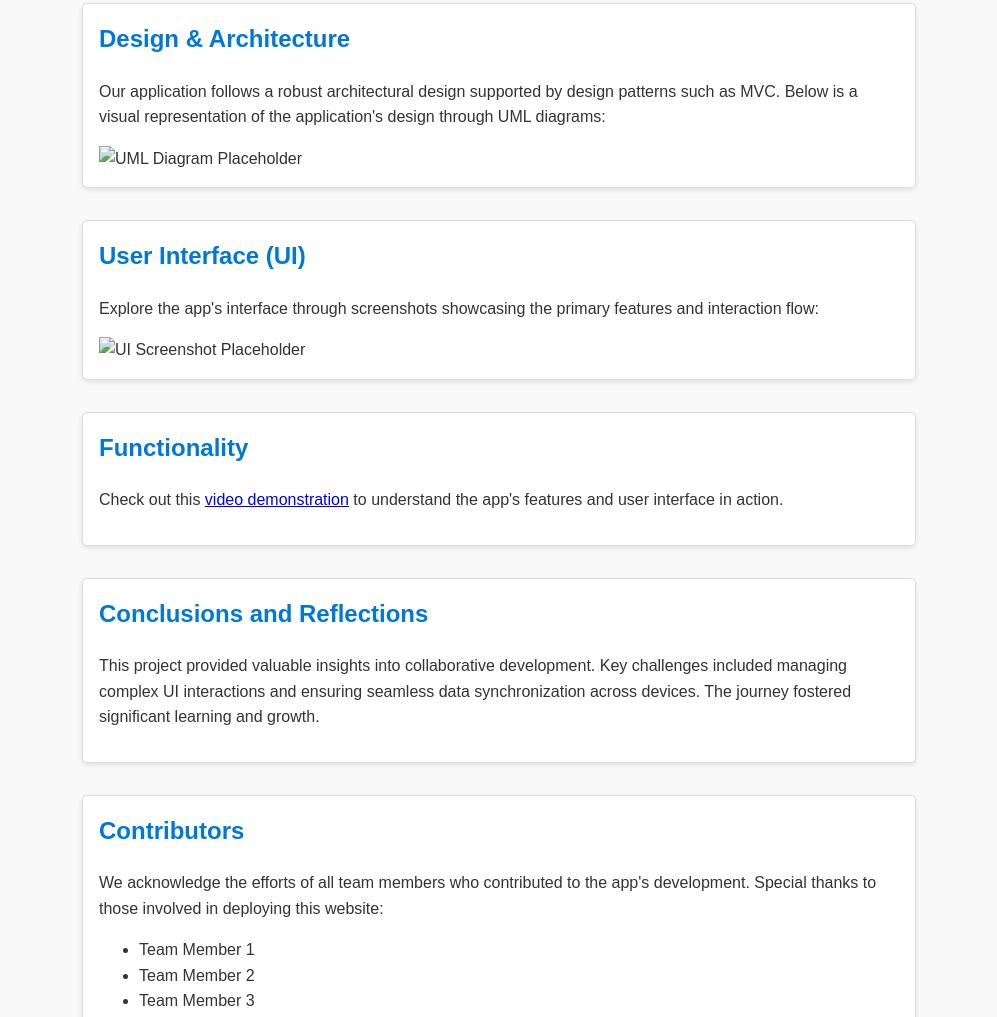
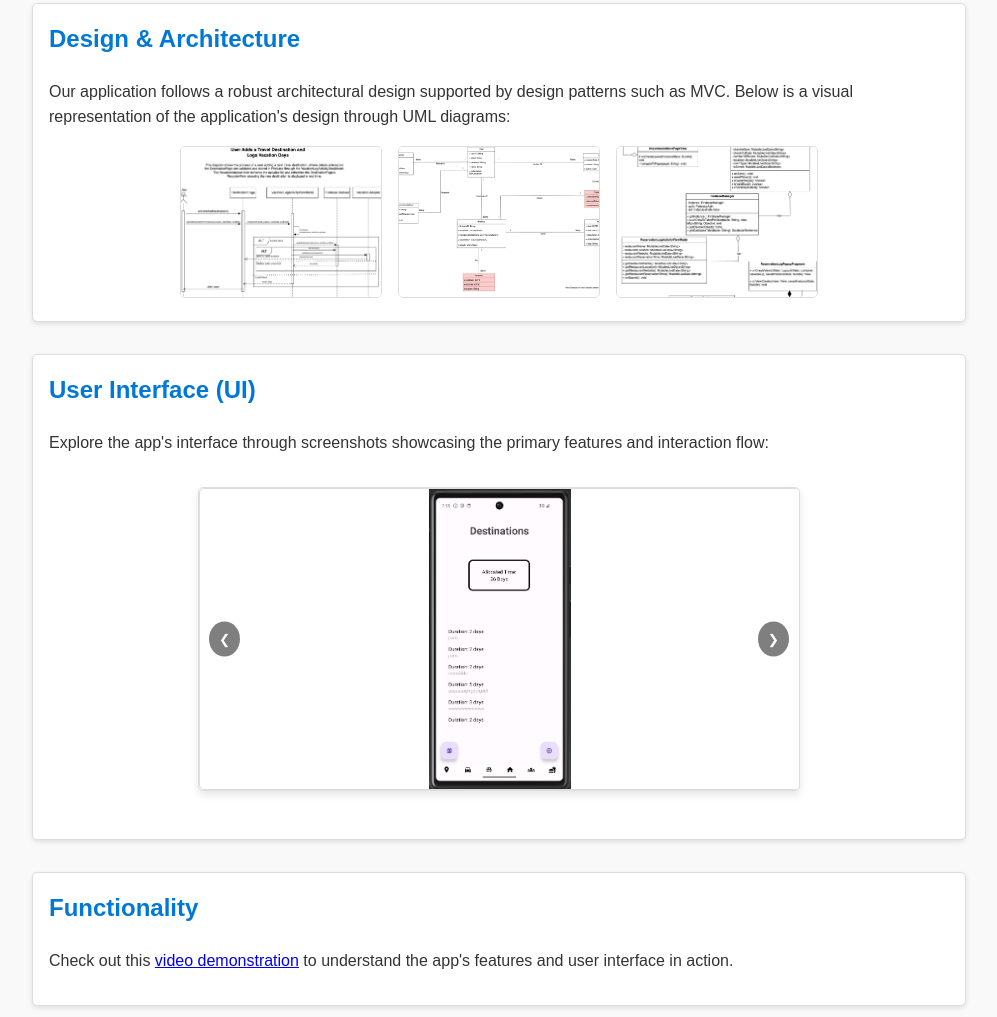
Before and after one commit to siddhxrth/WanderSync, a plain HTML site: page index.html in a window 1280 px wide. Shown: the part 345-1362 px from the top of the page, without its empty margins (141-1138 px from the left). Drawn offline with Linux system fonts and the light colour scheme.

Commit message:
Updated UI and Diagram section

```diff
--- a/index.html
+++ b/index.html
@@ -31,14 +31,37 @@
         <section id="design-architecture">
             <h2>Design & Architecture</h2>
             <p>Our application follows a robust architectural design supported by design patterns such as MVC. Below is a visual representation of the application's design through UML diagrams:</p>
-            <img src="uml-diagram-placeholder.png" alt="UML Diagram Placeholder">
+            <div class="image-gallery">
+                <a href="images/SD_Diagram.png" target="_blank">
+                    <img src="images/SD_Diagram.png" alt="SD_Diagram">
+                </a>
+                <a href="images/DomainModel.png" target="_blank">
+                    <img src="images/DomainModel.png" alt="DomainModel">
+                </a>
+                <a href="images/DCD_Diagram.png" target="_blank">
+                    <img src="images/DCD_Diagram.png" alt="DCD_Diagram">
+                </a>
+            </div>
         </section>
 
         <section id="ui">
             <h2>User Interface (UI)</h2>
             <p>Explore the app's interface through screenshots showcasing the primary features and interaction flow:</p>
-            <img src="ui-screenshot-placeholder.png" alt="UI Screenshot Placeholder">
+
+            <div class="carousel">
+                <div class="carousel-container">
+                    <img src="images/Screenshot 2024-11-24 at 7.55.50 PM.png" alt="Screenshot 1" class="carousel-item">
+                    <img src="images/Screenshot 2024-11-24 at 7.55.56 PM.png" alt="Screenshot 2" class="carousel-item">
+                    <img src="images/Screenshot 2024-11-24 at 7.55.59 PM.png" alt="Screenshot 3" class="carousel-item">
+                    <img src="images/Screenshot 2024-11-24 at 7.56.01 PM.png" alt="Screenshot 4" class="carousel-item">
+                    <img src="images/IMG_1795.png" alt="Screenshot 5" class="carousel-item">
+                    <img src="images/IMG_5969.png" alt="Screenshot 6" class="carousel-item">
+                </div>
+                <button class="carousel-btn prev" onclick="moveCarousel(-1)">&#10094;</button>
+                <button class="carousel-btn next" onclick="moveCarousel(1)">&#10095;</button>
+            </div>
         </section>
+
 
         <section id="functionality">
             <h2>Functionality</h2>
@@ -54,9 +77,11 @@
             <h2>Contributors</h2>
             <p>We acknowledge the efforts of all team members who contributed to the app's development. Special thanks to those involved in deploying this website:</p>
             <ul>
-                <li>Team Member 1</li>
-                <li>Team Member 2</li>
-                <li>Team Member 3</li>
+                <li>Shreyas Gadagi</li>
+                <li>Siddharth Lohani</li>
+                <li>Aarav Manish Joglekar</li>
+                <li>Pranav Katam</li>
+                <li>Aalind Tyagi</li>
             </ul>
         </section>
     </main>
@@ -66,3 +91,4 @@
     </footer>
 </body>
 </html>
+<script src="script.js"></script>
--- /dev/null
+++ b/script.js
@@ -0,0 +1,36 @@
+// Initialize the current index to the first image
+let currentIndex = 0;
+
+// Function to move the carousel left (-1) or right (+1)
+function moveCarousel(direction) {
+    // Get the carousel container and all images
+    const carouselContainer = document.querySelector('.carousel-container');
+    const items = document.querySelectorAll('.carousel-item');
+    const totalItems = items.length;
+
+    // Update the current index based on the direction
+    currentIndex += direction;
+
+    // Loop back to the end if moving left from the first image
+    if (currentIndex < 0) {
+        currentIndex = totalItems - 1;
+    }
+
+    // Loop back to the start if moving right from the last image
+    if (currentIndex >= totalItems) {
+        currentIndex = 0;
+    }
+
+    // Calculate the transform value to show the current image
+    const translateX = -currentIndex * 100; // Each image takes up 100% width
+    carouselContainer.style.transform = `translateX(${translateX}%)`;
+}
+
+// Optional: Add keyboard navigation (left and right arrow keys)
+document.addEventListener('keydown', (event) => {
+    if (event.key === 'ArrowLeft') {
+        moveCarousel(-1); // Move left
+    } else if (event.key === 'ArrowRight') {
+        moveCarousel(1); // Move right
+    }
+});
--- a/styles.css
+++ b/styles.css
@@ -1,4 +1,4 @@
-/* General styles */
+/* General Styles */
 body {
     font-family: Arial, sans-serif;
     line-height: 1.6;
@@ -8,7 +8,7 @@ body {
     background-color: #f9f9f9;
 }
 
-/* Header styles */
+/* Header */
 header {
     background-color: #0078D7;
     color: white;
@@ -20,7 +20,7 @@ header h1 {
     margin: 0;
 }
 
-/* Navigation styles */
+/* Navigation */
 nav {
     background-color: #0053A4;
     padding: 0.5em;
@@ -47,11 +47,11 @@ nav ul li a:hover {
     text-decoration: underline;
 }
 
-/* Section styles */
+/* Section General Styling */
 section {
     margin: 2em auto;
     padding: 1em;
-    max-width: 800px;
+    max-width: 900px;
     background-color: white;
     border: 1px solid #ddd;
     border-radius: 5px;
@@ -63,11 +63,96 @@ section h2 {
     color: #0078D7;
 }
 
-/* Footer styles */
-footer {
-    text-align: center;
-    padding: 1em 0;
-    background-color: #0078D7;
+/* Styles for Design & Architecture image gallery */
+.image-gallery {
+    display: flex;
+    gap: 1em;
+    justify-content: center;
+    margin-top: 1em;
+}
+
+.image-gallery img {
+    width: 200px; /* Fixed width */
+    height: 150px; /* Fixed height */
+    object-fit: cover; /* Ensures images are cropped proportionally */
+    border: 1px solid #ddd;
+    border-radius: 5px;
+    transition: transform 0.3s ease, box-shadow 0.3s ease;
+    cursor: pointer;
+}
+
+.image-gallery img:hover {
+    transform: scale(1.1);
+    box-shadow: 0 4px 8px rgba(0, 0, 0, 0.2);
+}
+
+/* Ensure larger images open in a new tab */
+.image-gallery a {
+    text-decoration: none;
+}
+
+/* Carousel Container */
+.carousel {
+    position: relative;
+    max-width: 800px;
+    margin: 2em auto;
+    overflow: hidden;
+    border: 1px solid #ddd;
+    border-radius: 5px;
+    box-shadow: 0 4px 8px rgba(0, 0, 0, 0.1);
+    background: #fff;
+}
+
+/* Carousel Container */
+.carousel {
+    position: relative;
+    max-width: 600px; /* Reduce the overall carousel size */
+    margin: 2em auto;
+    overflow: hidden;
+    border: 1px solid #ddd;
+    border-radius: 5px;
+    box-shadow: 0 4px 8px rgba(0, 0, 0, 0.1);
+    background: #fff;
+}
+
+/* Carousel Items Container */
+.carousel-container {
+    display: flex;
+    transition: transform 0.5s ease-in-out;
+}
+
+/* Individual Carousel Items */
+.carousel-item {
+    flex: 0 0 100%; /* Each image takes up 100% of the carousel width */
+    max-width: 100%;
+    height: 300px; /* Constrain height to 300px */
+    object-fit: contain; /* Maintain aspect ratio */
+    border: 1px solid #ddd; /* Optional: Add border */
+    border-radius: 5px; /* Optional: Add rounded corners */
+}
+
+/* Carousel Navigation Buttons */
+.carousel-btn {
+    position: absolute;
+    top: 50%;
+    transform: translateY(-50%);
+    background-color: rgba(0, 0, 0, 0.5);
     color: white;
-    margin-top: 2em;
+    border: none;
+    cursor: pointer;
+    padding: 10px;
+    border-radius: 50%;
+    z-index: 10;
 }
+
+.carousel-btn:hover {
+    background-color: rgba(0, 0, 0, 0.8);
+}
+
+.carousel-btn.prev {
+    left: 10px;
+}
+
+.carousel-btn.next {
+    right: 10px;
+}
```
Also changed, not shown: images/DCD_Diagram.png (added), images/DomainModel.png (added), images/IMG_1795.png (added), images/IMG_5969.png (added), images/SD_Diagram.png (added), images/Screenshot 2024-11-24 at 7.55.50 PM.png (added), images/Screenshot 2024-11-24 at 7.55.56 PM.png (added), images/Screenshot 2024-11-24 at 7.55.59 PM.png (added), images/Screenshot 2024-11-24 at 7.56.01 PM.png (added), 1 other file.
